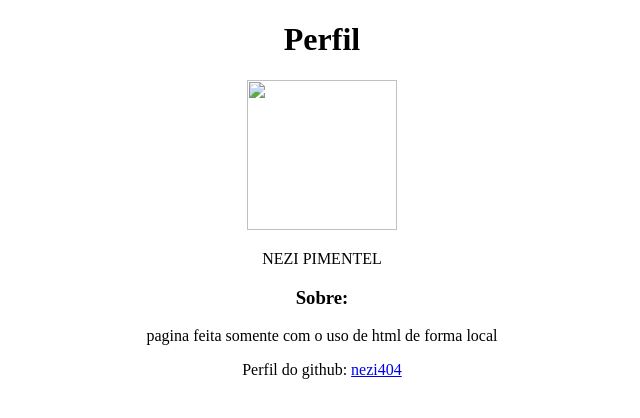
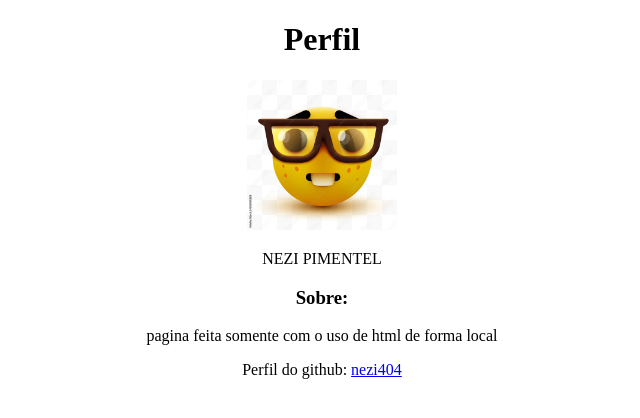
Before and after one commit to nezi404/javascript, a plain HTML site: page projetohtml/index.html in a window 1280 px wide. Shown: the whole page, without its empty margins (318-958 px from the left). Drawn offline with Linux system fonts and the light colour scheme.

Commit message:
Update index.html

```diff
--- a/projetohtml/index.html
+++ b/projetohtml/index.html
@@ -12,7 +12,7 @@
 <body>
 
 	<center>
-	<img src= "javascript\projetohtml\foto.jpg" width = "150" height= "150"/>
+	<img src= "foto.jpg" width = "150" height= "150"/>
 	<p> NEZI PIMENTEL
 	<h3>Sobre:</h3>
 	<p>pagina feita somente com o uso de html de forma local
```
